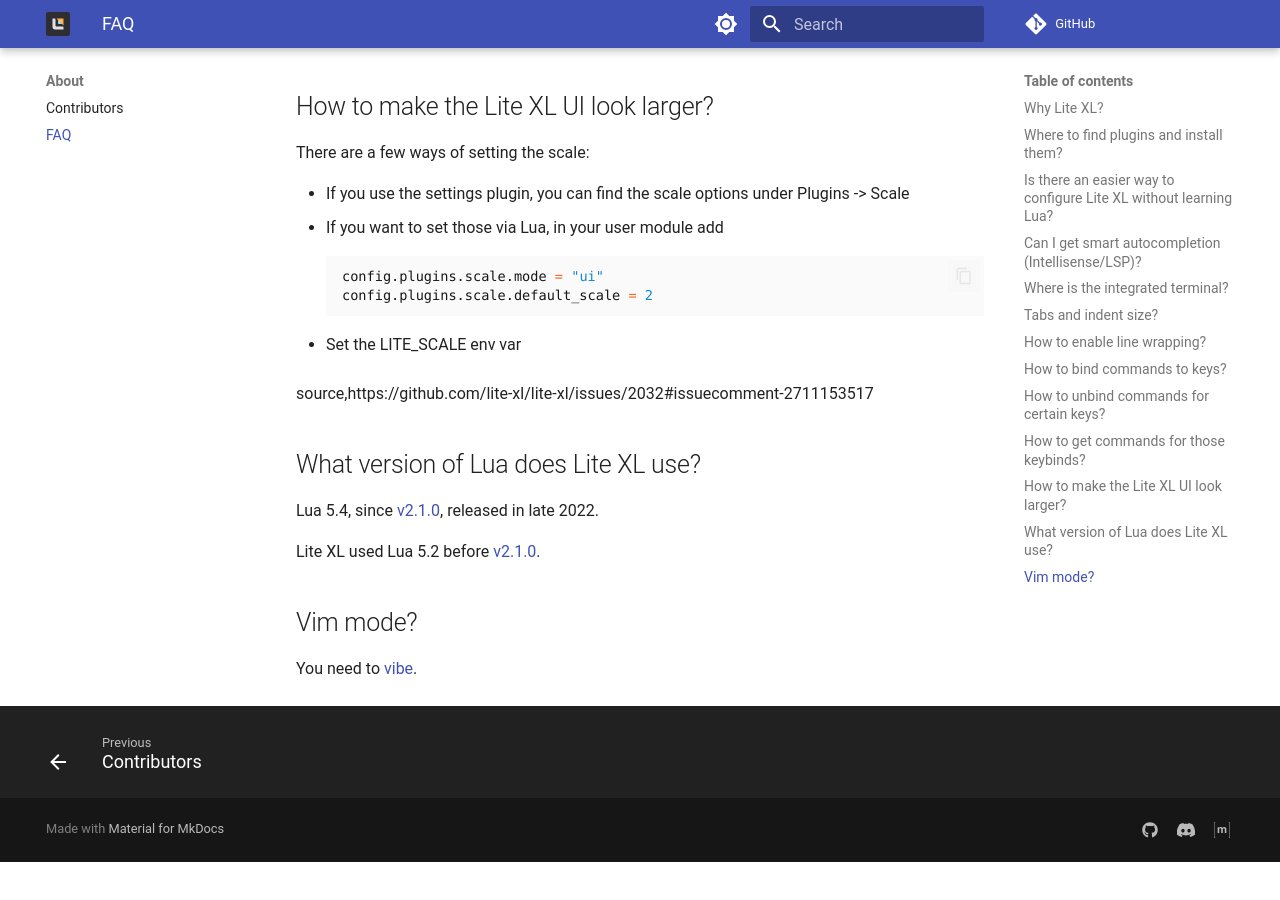
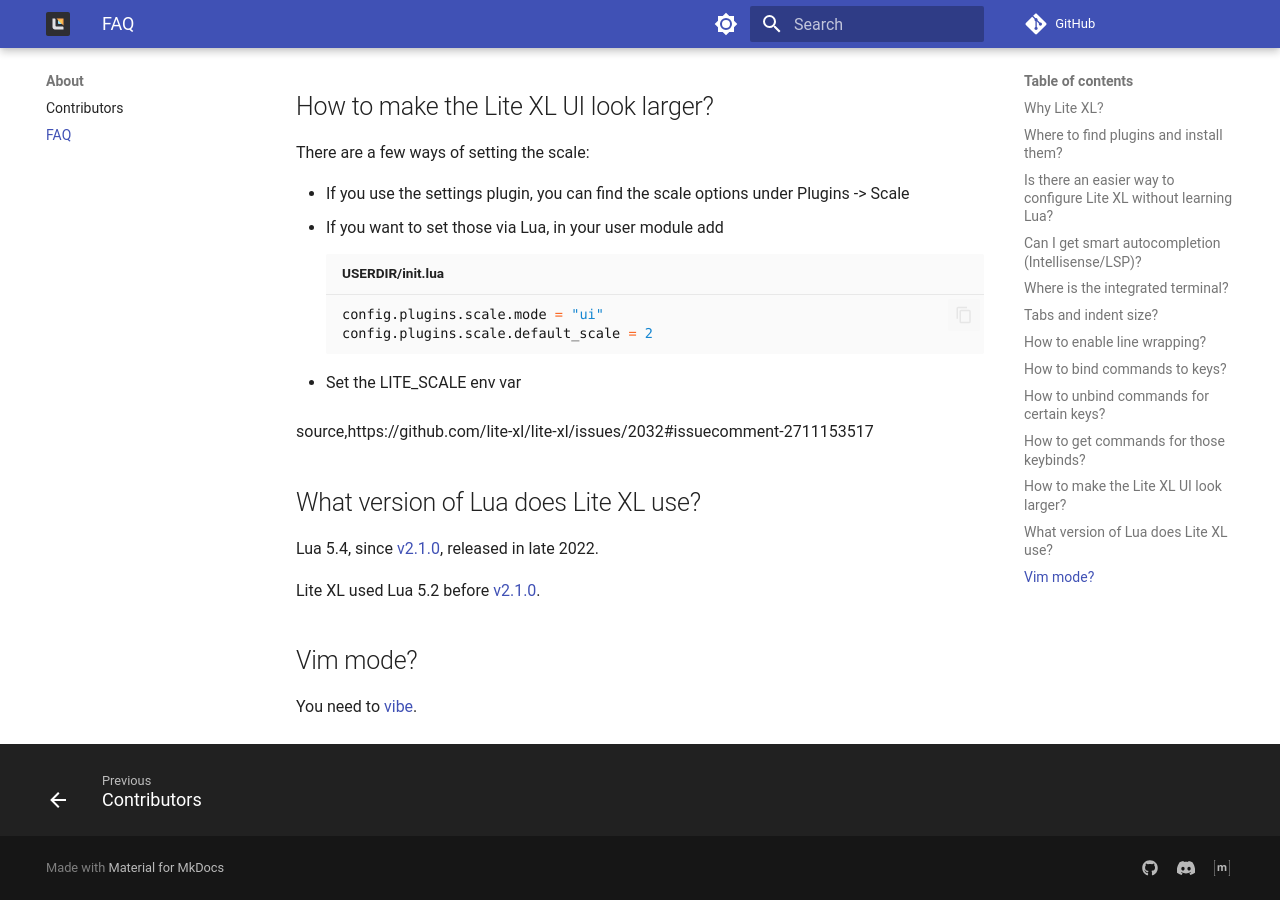
Before and after one commit to lite-xl/lite-xl.github.io, an MkDocs documentation site: the page built from docs/about/faq.md, in a window 1280 px wide and 900 px high, scrolled down 1837 px. Built offline with MkDocs 1.6.1 and Material for MkDocs 9.7.7, drawn with Linux system fonts in a browser that asks for light colours; plug-ins that fetch from the network failed and are left out; comment, search, counter and statistics services are not loaded; the version menu is left out; before the commit the page ends 2699 px from its top, so only the background shows below that.

Commit message:
Update docs/about/faq.md
Co-authored-by: Takase <20792268+takase1121@users.noreply.github.com>

````diff
--- a/docs/about/faq.md
+++ b/docs/about/faq.md
@@ -84,7 +84,7 @@
 - If you use the settings plugin, you can find the scale options under Plugins -> Scale
 - If you want to set those via Lua, in your user module add
 
-    ```lua
+    ```lua title="USERDIR/init.lua"
     config.plugins.scale.mode = "ui"
     config.plugins.scale.default_scale = 2
     ```
````
